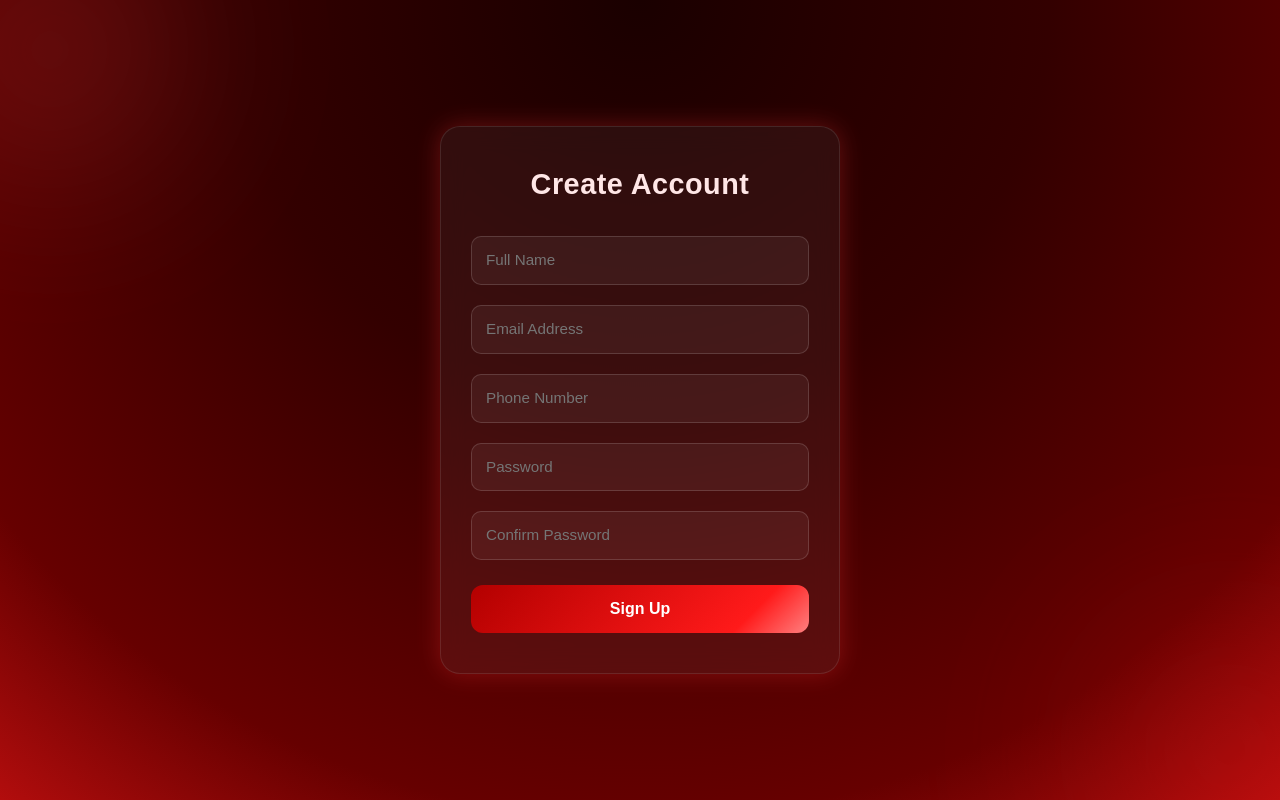
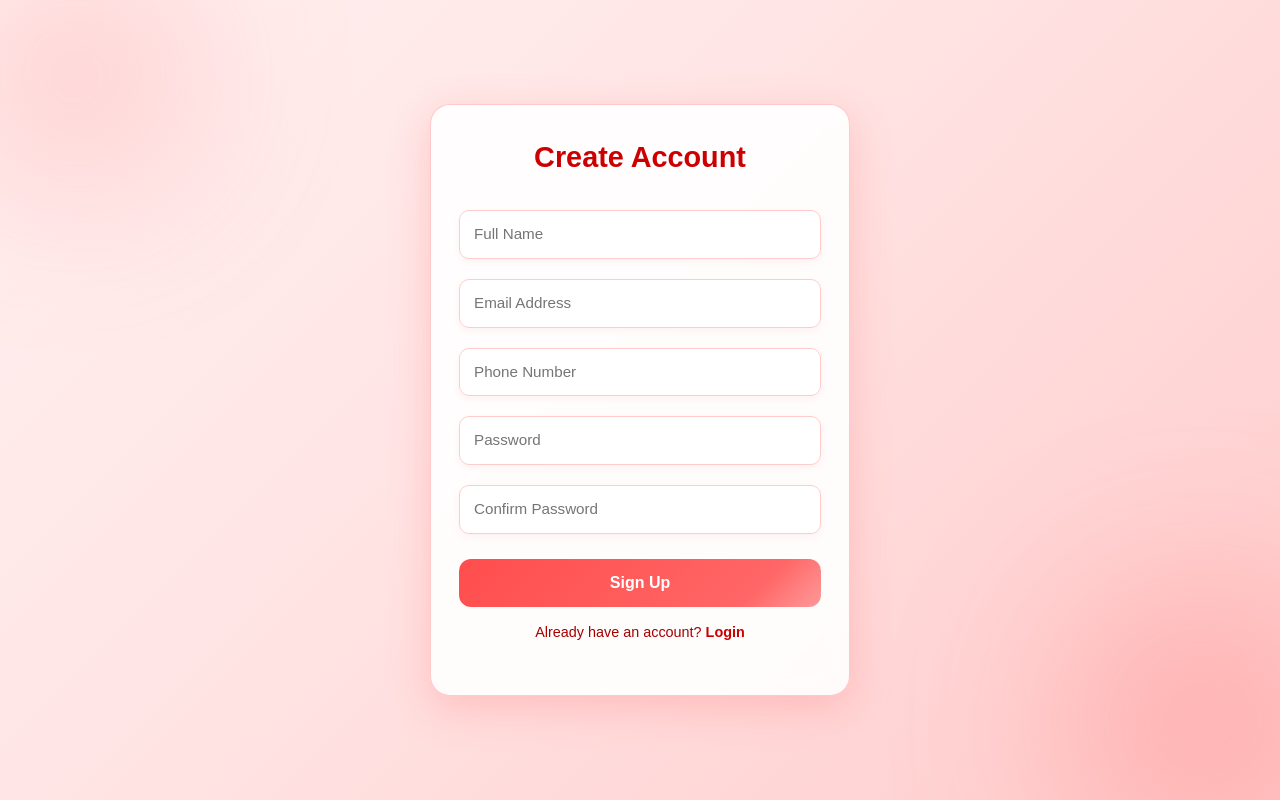
Before and after one commit to SubbyDutta/SubbyFrontend, a React (Create React App) app: page / in a window 1280 px wide. Built offline with nearby package versions, Linux system fonts and the light colour scheme.

Commit message:
Update Signup.jsx

```diff
--- a/src/pages/Signup.jsx
+++ b/src/pages/Signup.jsx
@@ -16,7 +16,7 @@ const Signup = () => {
 
   const handleSubmit = (e) => {
     e.preventDefault();
-    alert("Signup Successful ✅ ");
+    alert("Signup Successful ❤️");
   };
 
   return (
@@ -24,87 +24,86 @@ const Signup = () => {
       initial={{ opacity: 0 }}
       animate={{ opacity: 1 }}
       transition={{ duration: 1.2 }}
-      className="signup-root"
       style={{
         minHeight: "100vh",
         display: "flex",
         justifyContent: "center",
         alignItems: "center",
-        background: "radial-gradient(circle at top, #1a0000 0%, #330000 40%, #660000 80%, #ff1a1a 120%)",
+        background:
+          "linear-gradient(135deg, #fff0f0 0%, #ffe5e5 40%, #ffcccc 100%)",
         overflow: "hidden",
         position: "relative",
-        color: "#fff",
+        color: "#a60000",
         fontFamily: "'Poppins', sans-serif",
       }}
     >
-      {/* Glowing red background orbs */}
+      {/* Glowing background orbs */}
       <motion.div
         initial={{ scale: 0, opacity: 0 }}
-        animate={{ scale: 1, opacity: 0.25 }}
-        transition={{ duration: 2, ease: "easeOut" }}
+        animate={{ scale: 1, opacity: 0.4 }}
+        transition={{ duration: 2 }}
         style={{
           position: "absolute",
-          top: "-150px",
-          left: "-150px",
-          width: "400px",
-          height: "400px",
+          top: "-100px",
+          left: "-100px",
+          width: "350px",
+          height: "350px",
           borderRadius: "50%",
-          background: "radial-gradient(circle, #ff4d4d 0%, transparent 70%)",
+          background: "radial-gradient(circle, #ff8080 0%, transparent 70%)",
           filter: "blur(80px)",
         }}
       />
       <motion.div
         initial={{ scale: 0, opacity: 0 }}
-        animate={{ scale: 1, opacity: 0.25 }}
-        transition={{ duration: 2.5, ease: "easeOut" }}
+        animate={{ scale: 1, opacity: 0.4 }}
+        transition={{ duration: 2.5 }}
         style={{
           position: "absolute",
-          bottom: "-150px",
-          right: "-150px",
+          bottom: "-120px",
+          right: "-120px",
           width: "400px",
           height: "400px",
           borderRadius: "50%",
-          background: "radial-gradient(circle, #ff1a1a 0%, transparent 70%)",
+          background: "radial-gradient(circle, #ff4d4d 0%, transparent 70%)",
           filter: "blur(90px)",
         }}
       />
 
       {/* Card */}
       <motion.div
-        initial={{ y: 80, opacity: 0 }}
+        initial={{ y: 60, opacity: 0 }}
         animate={{ y: 0, opacity: 1 }}
         transition={{ duration: 0.8, ease: "easeOut" }}
         style={{
-          width: "400px",
-          padding: "40px 30px",
+          width: "420px",
+          padding: "35px 28px",
           borderRadius: "20px",
-          background: "rgba(255, 255, 255, 0.05)",
-          backdropFilter: "blur(12px)",
-          boxShadow: "0 0 25px rgba(255, 50, 50, 0.3)",
-          border: "1px solid rgba(255, 255, 255, 0.1)",
+          background: "rgba(255, 255, 255, 0.9)",
+          backdropFilter: "blur(10px)",
+          boxShadow: "0 12px 40px rgba(255, 100, 100, 0.25)",
+          border: "1px solid rgba(255, 150, 150, 0.5)",
           zIndex: 1,
           textAlign: "center",
         }}
       >
         <motion.h2
-          initial={{ scale: 0.8, opacity: 0 }}
+          initial={{ scale: 0.9, opacity: 0 }}
           animate={{ scale: 1, opacity: 1 }}
           transition={{ duration: 0.6 }}
           style={{
             marginBottom: "25px",
             fontSize: "1.8rem",
-            fontWeight: 600,
-            color: "#ffe6e6",
-            letterSpacing: "0.5px",
+            fontWeight: 700,
+            color: "#cc0000",
           }}
         >
           Create Account
         </motion.h2>
 
         <form onSubmit={handleSubmit}>
-          {/* All your original input fields */}
+          {/* Inputs */}
           <motion.input
-            whileFocus={{ scale: 1.02, boxShadow: "0 0 12px #ff4d4d" }}
+            whileFocus={{ scale: 1.02, boxShadow: "0 0 10px #ff9999" }}
             transition={{ duration: 0.2 }}
             type="text"
             name="name"
@@ -115,7 +114,7 @@ const Signup = () => {
             style={inputStyle}
           />
           <motion.input
-            whileFocus={{ scale: 1.02, boxShadow: "0 0 12px #ff4d4d" }}
+            whileFocus={{ scale: 1.02, boxShadow: "0 0 10px #ff9999" }}
             transition={{ duration: 0.2 }}
             type="email"
             name="email"
@@ -126,7 +125,7 @@ const Signup = () => {
             style={inputStyle}
           />
           <motion.input
-            whileFocus={{ scale: 1.02, boxShadow: "0 0 12px #ff4d4d" }}
+            whileFocus={{ scale: 1.02, boxShadow: "0 0 10px #ff9999" }}
             transition={{ duration: 0.2 }}
             type="tel"
             name="phone"
@@ -137,7 +136,7 @@ const Signup = () => {
             style={inputStyle}
           />
           <motion.input
-            whileFocus={{ scale: 1.02, boxShadow: "0 0 12px #ff4d4d" }}
+            whileFocus={{ scale: 1.02, boxShadow: "0 0 10px #ff9999" }}
             transition={{ duration: 0.2 }}
             type="password"
             name="password"
@@ -148,7 +147,7 @@ const Signup = () => {
             style={inputStyle}
           />
           <motion.input
-            whileFocus={{ scale: 1.02, boxShadow: "0 0 12px #ff4d4d" }}
+            whileFocus={{ scale: 1.02, boxShadow: "0 0 10px #ff9999" }}
             transition={{ duration: 0.2 }}
             type="password"
             name="confirmPassword"
@@ -163,8 +162,8 @@ const Signup = () => {
             whileHover={{
               scale: 1.05,
               background:
-                "linear-gradient(135deg, #ff4d4d 0%, #ff1a1a 50%, #ffffff 100%)",
-              boxShadow: "0 0 20px rgba(255, 50, 50, 0.6)",
+                "linear-gradient(135deg, #ff3333 0%, #ff4d4d 50%, #ff8080 100%)",
+              boxShadow: "0 0 15px rgba(255, 0, 0, 0.4)",
             }}
             whileTap={{ scale: 0.96 }}
             transition={{ duration: 0.3 }}
@@ -175,7 +174,7 @@ const Signup = () => {
               borderRadius: "12px",
               border: "none",
               background:
-                "linear-gradient(135deg, #b30000 0%, #ff1a1a 80%, #ff8080 100%)",
+                "linear-gradient(135deg, #ff4d4d 0%, #ff6666 80%, #ff9999 100%)",
               color: "white",
               fontSize: "1rem",
               fontWeight: 600,
@@ -186,22 +185,32 @@ const Signup = () => {
             Sign Up
           </motion.button>
         </form>
+
+        <p style={{ marginTop: "15px", fontSize: "0.9rem" }}>
+          Already have an account?{" "}
+          <a
+            href="/login"
+            style={{ color: "#cc0000", fontWeight: 600, textDecoration: "none" }}
+          >
+            Login
+          </a>
+        </p>
       </motion.div>
     </motion.div>
   );
 };
 
-// 🔹 Common input styles (dark red glass look)
 const inputStyle = {
   width: "100%",
   padding: "12px 14px",
   margin: "10px 0",
   borderRadius: "10px",
-  border: "1px solid rgba(255, 255, 255, 0.15)",
-  background: "rgba(255, 255, 255, 0.05)",
-  color: "#ffe6e6",
+  border: "1px solid #ffcccc",
+  background: "rgba(255, 255, 255, 0.8)",
+  color: "#a60000",
   fontSize: "0.95rem",
   outline: "none",
+  boxShadow: "0 3px 6px rgba(255, 180, 180, 0.15)",
 };
 
 export default Signup;
```
